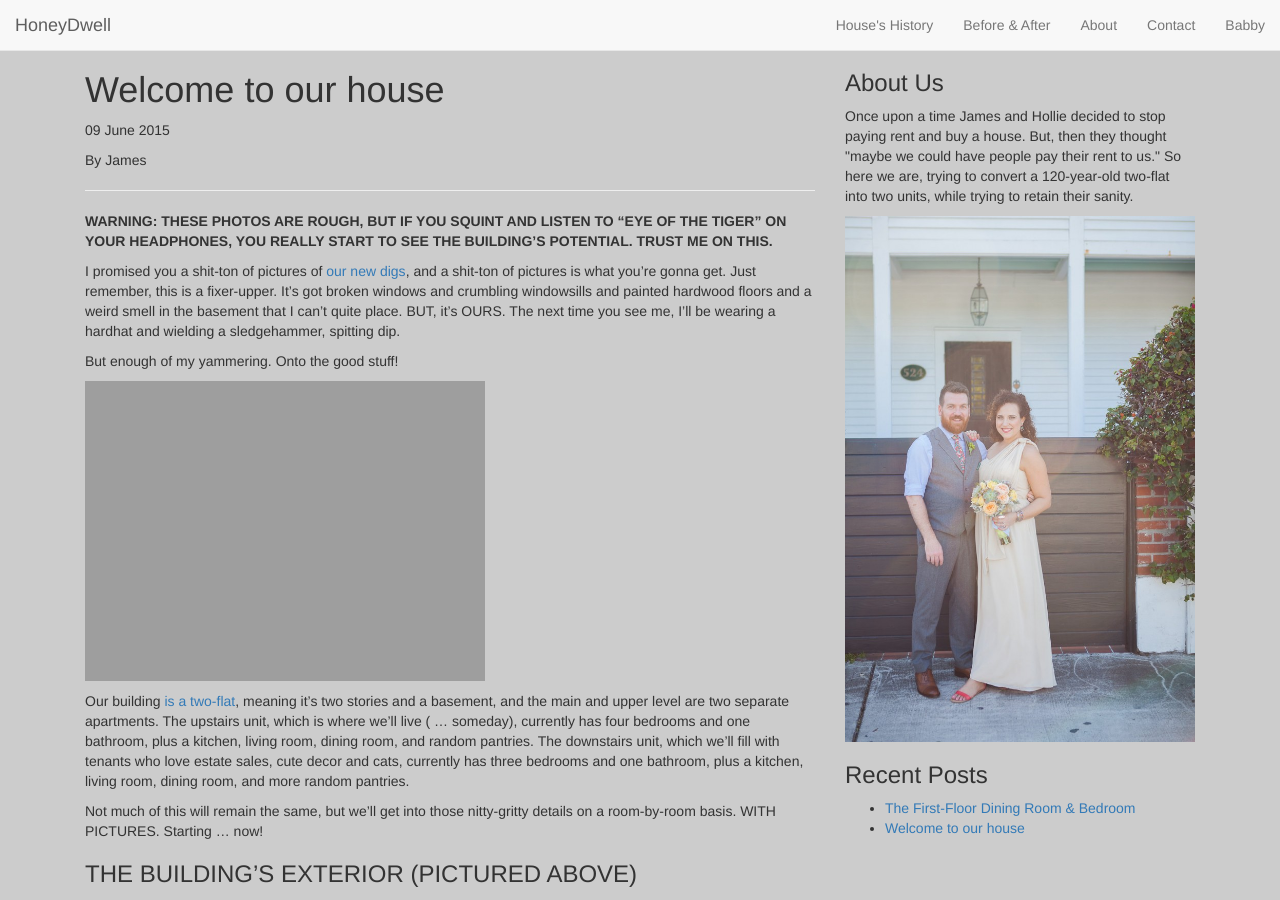
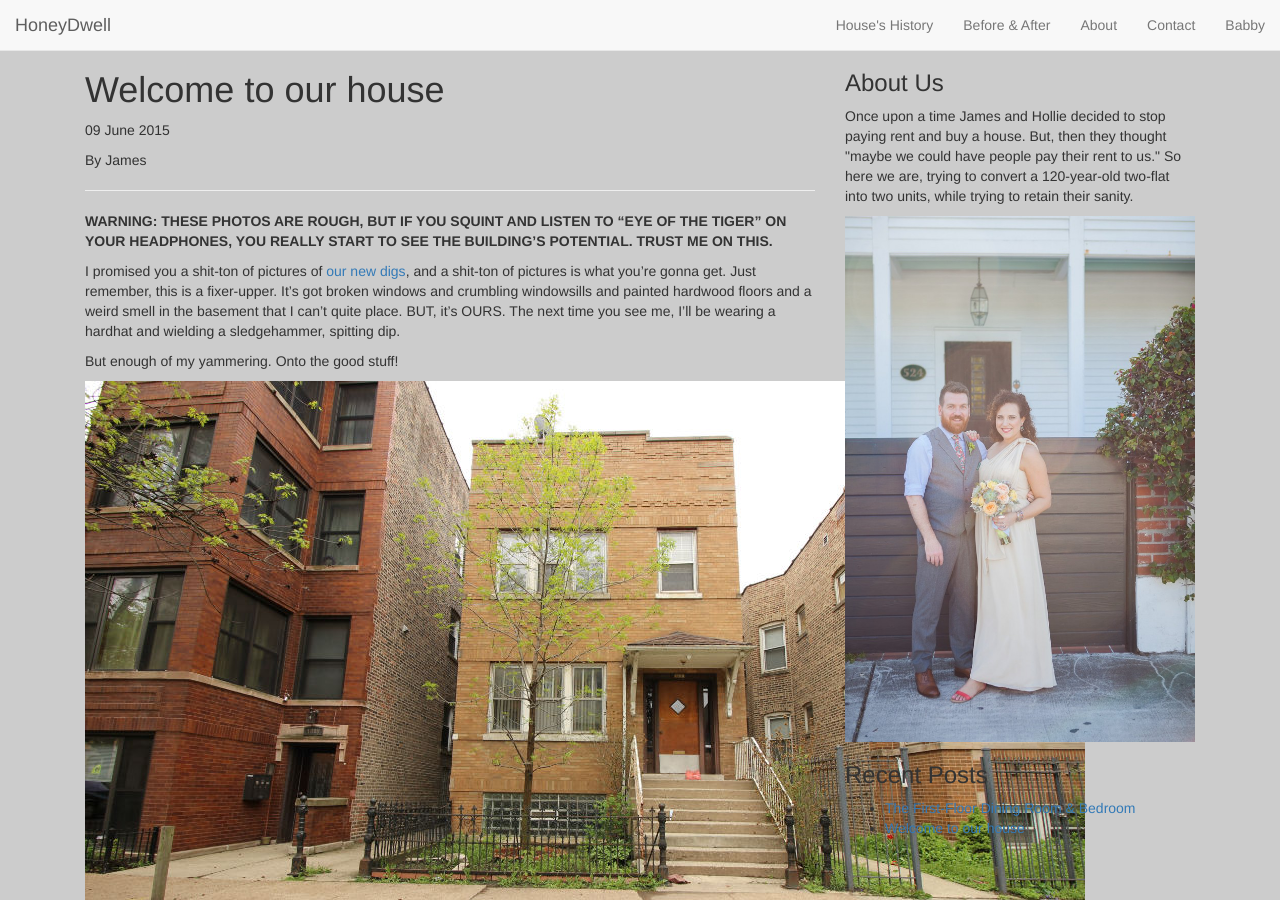
Before and after one commit to jamesconroy/honeydwell, a Jekyll site: the page built from _posts/2015-06-09-welcome_to_our_house.md, in a window 1280 px wide and 900 px high. Built offline with Jekyll 4.4.1, drawn with Linux system fonts in a browser that asks for light colours; nearby versions of some CDN libraries; Markdown is read by kramdown in place of the engine named in the settings; comment, search, counter and statistics services are not loaded.

Commit message:
tries to change image in first post

```diff
--- a/_posts/2015-06-09-welcome_to_our_house.md
+++ b/_posts/2015-06-09-welcome_to_our_house.md
@@ -13,7 +13,7 @@ I promised you a shit-ton of pictures of [our new digs](http://fancykins.com/201
 
 But enough of my yammering. Onto the good stuff!
 
-![House Outside](/assets/img/post1/1.jpg =725x450)
+![House Outside](/assets/img/post1/1.jpg)
 
 Our building [is a two-flat](http://www.wbez.org/series/curious-city/tale-two-flat-110681), meaning it’s two stories and a basement, and the main and upper level are two separate apartments. The upstairs unit, which is where we’ll live ( … someday), currently has four bedrooms and one bathroom, plus a kitchen, living room, dining room, and random pantries. The downstairs unit, which we’ll fill with tenants who love estate sales, cute decor and cats, currently has three bedrooms and one bathroom, plus a kitchen, living room, dining room, and more random pantries.
 
```
